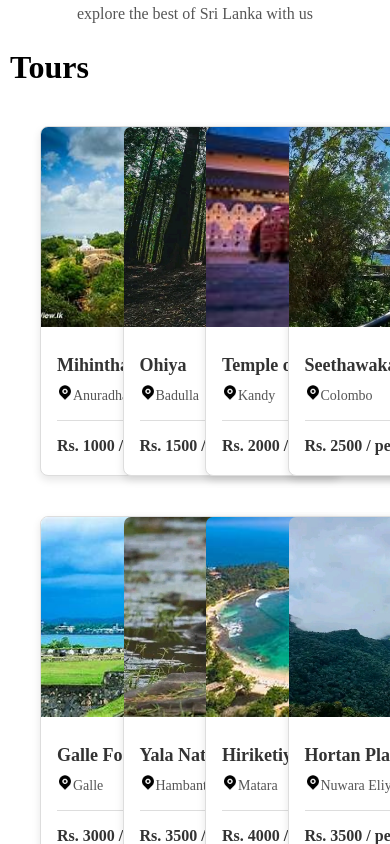
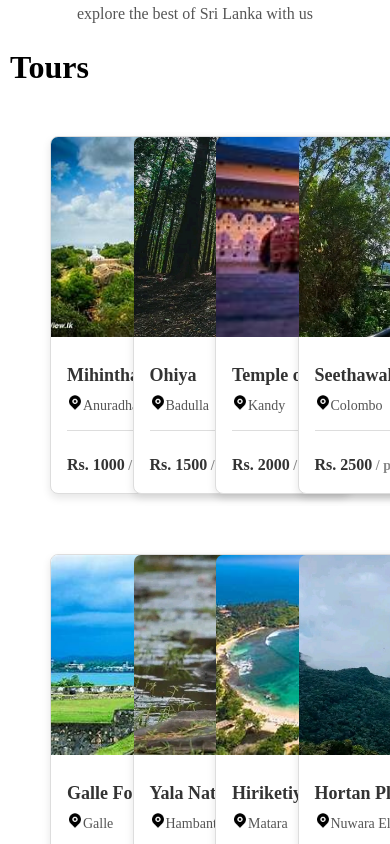
Before and after one commit to Sarasii22/GUI-Travel-Destination-Guide-new, a React (Vite) app in the folder frontend/: page / in a window 390 px wide. Shown: the part 1420-2264 px from the top of the page. Built offline with nearby package versions, Linux system fonts and the light colour scheme.

Commit message:
tours page

```diff
--- a/frontend/src/Components/Tourcards/Tourcards.css
+++ b/frontend/src/Components/Tourcards/Tourcards.css
@@ -181,14 +181,14 @@
 /* Tourcards.css */
 
 /* Container for the cards to align them in a row */
-.cards-container {
-  display: flex;
-  flex-wrap: wrap;
-  gap: 20px;
-  justify-content: space-between;
-}
+/* Tourcards.css */
 
-/* Card styles */
+/* Container for the cards to align them in a row */
+/* Tourcards.css */
+
+/* Tourcards.css */
+
+/* Card container styles */
 .tourcard {
   background-color: #fff;
   border: 1px solid #ddd;
@@ -199,8 +199,9 @@
   box-shadow: 0 4px 8px rgba(0, 0, 0, 0.1);
   transition: transform 0.3s ease, box-shadow 0.3s ease;
   flex: 1 1 calc(33.333% - 20px); /* Three cards per row */
-  height: 350px;
+  height: 358px;
   width: 300px;
+  margin: 10px;
 }
 
 .tourcard:hover {
@@ -208,7 +209,13 @@
   box-shadow: 0 8px 16px rgba(0, 0, 0, 0.2);
 }
 
-/* Image styles */
+/* Card styles */
+.card:hover {
+  position: relative;
+  transition: opacity 0.3s ease-in;
+  opacity: 1;
+}
+
 .card img {
   width: 100%;
   height: 200px;
@@ -216,6 +223,7 @@
   position: relative;
 }
 
+/* Featured label on the image */
 .card span {
   display: inline-block;
   background-color: #ff7f50;
@@ -229,36 +237,12 @@
   border-radius: 4px;
 }
 
-/* Book Now button on the image */
-.booking-button {
-  position: absolute;
-  bottom: 10px;
-  right: 10px;
-  background-color: #ff7f50;
-  color: #fff;
-  font-size: 14px;
-  font-weight: bold;
-  padding: 10px 15px;
-  border: none;
-  border-radius: 4px;
-  transition: background-color 0.3s ease;
-  z-index: 1;
-}
-
-.booking-button a {
-  color: #fff;
-  text-decoration: none;
-}
-
-.booking-button:hover {
-  background-color: #ff4500;
-}
-
 /* Card body styles */
 .card-body {
   padding: 1rem;
 }
 
+/* Card top (location and rating) styles */
 .card-top {
   margin-bottom: 1rem;
   display: flex;
@@ -276,6 +260,7 @@
   height: 16px;
 }
 
+/* Tour title styles */
 .tour-title {
   font-size: 18px;
   font-weight: 600;
@@ -293,42 +278,57 @@
   color: #ff7f50;
 }
 
+/* Card bottom (price and booking button) styles */
 .card-bottom {
   border-top: 1px solid #ddd;
   padding-top: 1rem;
   margin-top: 1rem;
+  display: flex;
+  justify-content: space-between;
+  align-items: center;
 }
 
+/* Price styles */
 .tour-price {
   font-size: 16px;
   color: #333;
   font-weight: bold;
 }
 
+.tour-price span {
+  font-size: 14px;
+  color: #888;
+}
+
+/* Booking button styles */
+.booking-button {
+  background-color: #ff7f50;
+  color: #fff;
+  font-size: 14px;
+  font-weight: bold;
+  padding: 10px 15px;
+  border: none;
+  border-radius: 4px;
+  transition: background-color 0.3s ease;
+}
+
+.booking-button a {
+  color: #fff;
+  text-decoration: none;
+}
+
+.booking-button:hover {
+  background-color: #ff4500;
+}
+
 @media screen and (max-width: 768px) {
-
-  .cards-container {
-    flex-wrap: wrap;
-    gap: 20px;
-    justify-content: center;
-  }
-
   .tourcard {
-    flex: 1 1 calc(50% - 20px); /* Two cards per row */
+    flex: 1 1 calc(50% - 20px); /* Two cards per row on medium screens */
   }
 }
 
 @media screen and (max-width: 480px) {
-
-
-  .cards-container {
-    flex-wrap: wrap;
-    gap: 20px;
-    justify-content: center;
+  .tourcard {
+    flex: 1 1 100%; /* One card per row on small screens */
   }
-  .tourcard {
-    flex: 1 1 100%; /* One card per row */
-  }
-
-
 }
--- a/frontend/src/Components/Tourcards/Tourcards.jsx
+++ b/frontend/src/Components/Tourcards/Tourcards.jsx
@@ -152,7 +152,7 @@ const Tourcards = ({ tour }) => {
   const { id, title, city, price, desc, img, reviews } = tour;
   const { totalRating, avgRating } = calculateAvgRating(reviews);
 
-  return (
+return (
     <div className="tourcard">
       <Card className="card">
         <img src={img} alt="tour-img" />
--- a/frontend/src/Pages/TourDetails/TourDetails.jsx
+++ b/frontend/src/Pages/TourDetails/TourDetails.jsx
@@ -38,7 +38,7 @@ import Tours from "../../assets/data/Tours";
 
 const TourDetails = () => {
   const { id } = useParams();
-  const tour = Tours.find((tour) => tour.id === id);
+  const tour = Tours.find((tour) => tour.id === parseInt(id));
 
   if (!tour) {
     return <div>Tour not found!</div>;
```
